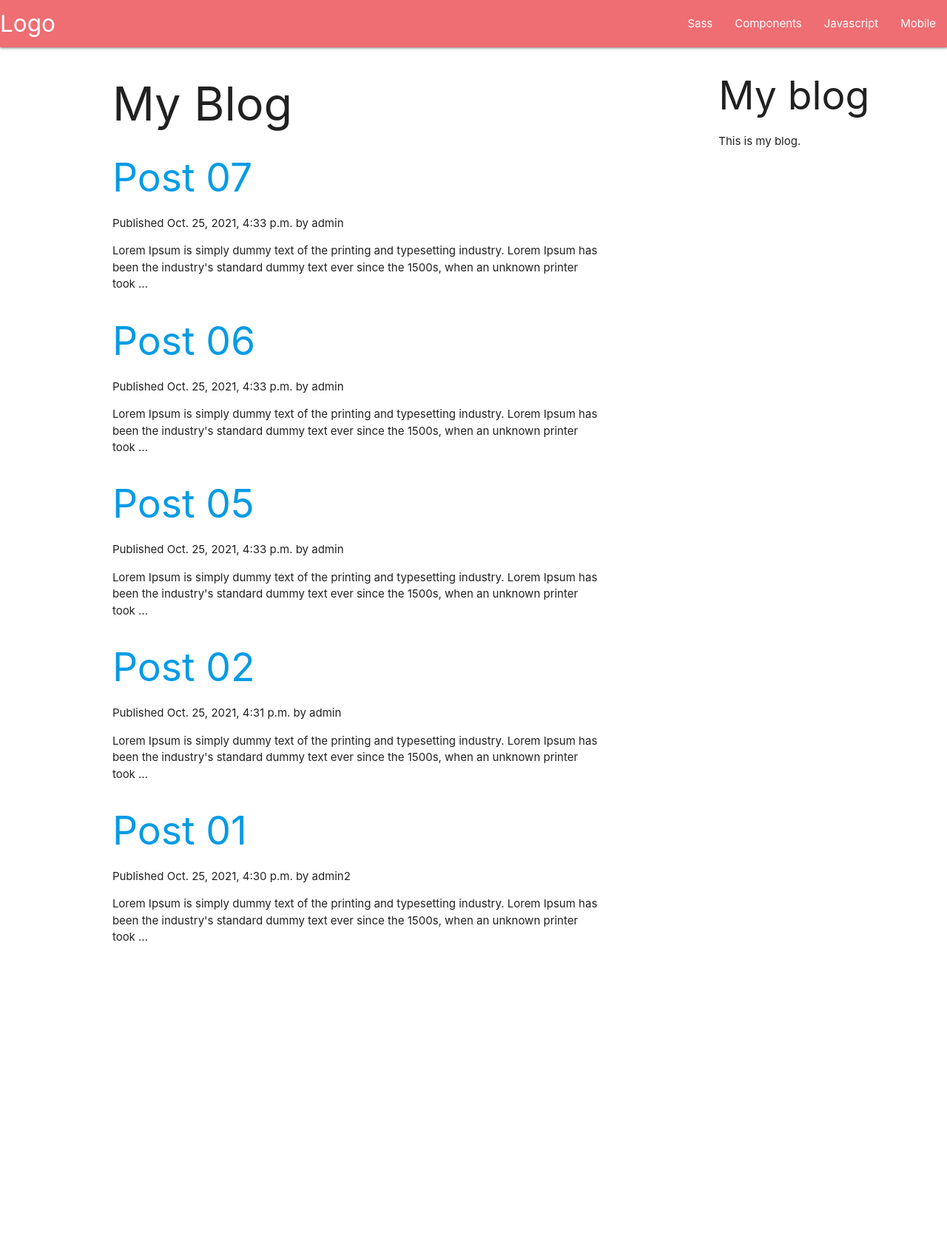
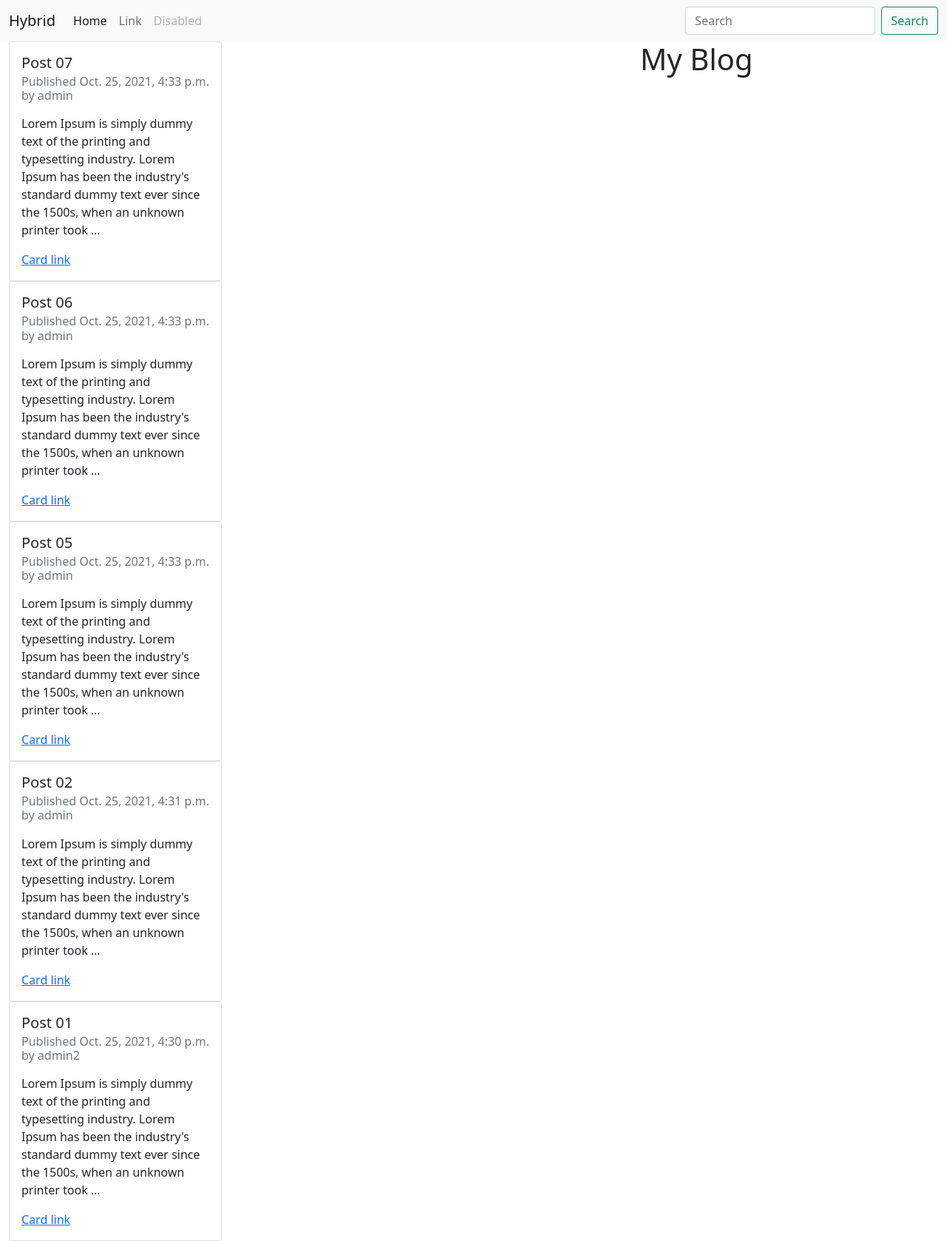
Before and after one commit to sabbir2609/Hybrid, a Django app: page /blog/ in a window 1280 px wide. Shown: the whole page at 74% size. Before the commit the page ends 1272 px from the top, so only its background shows below. Run offline with Django 3.2, Linux system fonts and the light colour scheme; data comes from the database, SQL or seed files in the repository.

Commit message:
bootstrap added

```diff
--- a/templates/base/base.html
+++ b/templates/base/base.html
@@ -1,21 +1,44 @@
-{% load static %}
-<!DOCTYPE html>
-<html>
+<!doctype html>
+<html lang="en">
 
 <head>
-    <title>{% block title %}{% endblock %}</title>
-    <link href="{% static 'css/blog/style.css' %}" rel="stylesheet">
+    <!-- Required meta tags -->
+    <meta charset="utf-8">
+    <meta name="viewport" content="width=device-width, initial-scale=1">
+
+    <!-- Bootstrap CSS -->
+    <link href="https://cdn.jsdelivr.net/npm/bootstrap@5.0.2/dist/css/bootstrap.min.css" rel="stylesheet"
+        integrity="sha384-EVSTQN3/azprG1Anm3QDgpJLIm9Nao0Yz1ztcQTwFspd3yD65VohhpuuCOmLASjC" crossorigin="anonymous">
+
+    <title>{% block title %} {% endblock %}</title>
 </head>
 
 <body>
-    <div id="content">
-        {% block content %}
-        {% endblock %}
-    </div>
-    <div id="sidebar">
-        <h2>My blog</h2>
-        <p>This is my blog.</p>
-    </div>
+    {% include 'base/navbar.html' %}
+
+    <div class="container-fluid">
+        <div class="row">
+            <div class="col-8">
+                {% block content %}
+                {% endblock %}
+            </div>
+            <div class="col-4">
+                <h1>My Blog</h1>
+            </div>
+        </div </div>
+
+        <!-- Optional JavaScript; choose one of the two! -->
+
+        <!-- Option 1: Bootstrap Bundle with Popper -->
+        <script src="https://cdn.jsdelivr.net/npm/bootstrap@5.0.2/dist/js/bootstrap.bundle.min.js"
+            integrity="sha384-MrcW6ZMFYlzcLA8Nl+NtUVF0sA7MsXsP1UyJoMp4YLEuNSfAP+JcXn/tWtIaxVXM"
+            crossorigin="anonymous"></script>
+
+        <!-- Option 2: Separate Popper and Bootstrap JS -->
+        <!--
+    <script src="https://cdn.jsdelivr.net/npm/@popperjs/core@2.9.2/dist/umd/popper.min.js" integrity="sha384-IQsoLXl5PILFhosVNubq5LC7Qb9DXgDA9i+tQ8Zj3iwWAwPtgFTxbJ8NT4GN1R8p" crossorigin="anonymous"></script>
+    <script src="https://cdn.jsdelivr.net/npm/bootstrap@5.0.2/dist/js/bootstrap.min.js" integrity="sha384-cVKIPhGWiC2Al4u+LWgxfKTRIcfu0JTxR+EQDz/bgldoEyl4H0zUF0QKbrJ0EcQF" crossorigin="anonymous"></script>
+    -->
 </body>
 
 </html>
--- a/templates/base/navbar.html
+++ b/templates/base/navbar.html
@@ -1,19 +1,26 @@
-<nav>
-    <div class="nav-wrapper">
-        <a href="#!" class="brand-logo">Logo</a>
-        <a href="#" data-target="mobile-demo" class="sidenav-trigger"><i class="material-icons">menu</i></a>
-        <ul class="right hide-on-med-and-down">
-            <li><a href="sass.html">Sass</a></li>
-            <li><a href="badges.html">Components</a></li>
-            <li><a href="collapsible.html">Javascript</a></li>
-            <li><a href="mobile.html">Mobile</a></li>
-        </ul>
+<nav class="navbar navbar-expand-lg navbar-light bg-light">
+    <div class="container-fluid">
+        <a class="navbar-brand" href="#">Hybrid</a>
+        <button class="navbar-toggler" type="button" data-bs-toggle="collapse" data-bs-target="#navbarTogglerDemo02"
+            aria-controls="navbarTogglerDemo02" aria-expanded="false" aria-label="Toggle navigation">
+            <span class="navbar-toggler-icon"></span>
+        </button>
+        <div class="collapse navbar-collapse" id="navbarTogglerDemo02">
+            <ul class="navbar-nav me-auto mb-2 mb-lg-0">
+                <li class="nav-item">
+                    <a class="nav-link active" aria-current="page" href="#">Home</a>
+                </li>
+                <li class="nav-item">
+                    <a class="nav-link" href="#">Link</a>
+                </li>
+                <li class="nav-item">
+                    <a class="nav-link disabled" href="#" tabindex="-1" aria-disabled="true">Disabled</a>
+                </li>
+            </ul>
+            <form class="d-flex">
+                <input class="form-control me-2" type="search" placeholder="Search" aria-label="Search">
+                <button class="btn btn-outline-success" type="submit">Search</button>
+            </form>
+        </div>
     </div>
 </nav>
-
-<ul class="sidenav" id="mobile-demo">
-    <li><a href="sass.html">Sass</a></li>
-    <li><a href="badges.html">Components</a></li>
-    <li><a href="collapsible.html">Javascript</a></li>
-    <li><a href="mobile.html">Mobile</a></li>
-</ul>
--- a/templates/blog/blog-base.html
+++ b/templates/blog/blog-base.html
@@ -1,11 +1,18 @@
 {% load static %}
 <!DOCTYPE html>
-<html>
 
 <head>
+    {% load static %}
+    <!--Let browser know website is optimized for mobile-->
+    <meta name="viewport" content="width=device-width, initial-scale=1.0" />
+
+    <!--Import Google Icon Font-->
+    <link href="https://fonts.googleapis.com/icon?family=Material+Icons" rel="stylesheet">
+
+    <!-- Compiled and minified CSS -->
+    <link rel="stylesheet" href="{% static 'css/base/materialize.min.css' %}">
+
     <title>{% block title %} {% endblock %}</title>
-    <!-- Compiled and minified CSS -->
-    <link rel="stylesheet" href="https://cdnjs.cloudflare.com/ajax/libs/materialize/1.0.0/css/materialize.min.css">
 </head>
 
 <body>
@@ -29,7 +36,8 @@
     </div>
 
     <!-- Compiled and minified JavaScript -->
-    <script src="https://cdnjs.cloudflare.com/ajax/libs/materialize/1.0.0/js/materialize.min.js"></script>
+    <script src="{% static 'js/base/main.js' %}"></script>
+    <script src="{% static 'js/base/materialize.min.js' %}"></script>
 </body>
 
 </html>
--- a/templates/blog/post/detail.html
+++ b/templates/blog/post/detail.html
@@ -1,4 +1,4 @@
-{% extends "blog/blog-base.html" %}
+{% extends "base/base.html" %}
 {% block title %}{{ post.title }}{% endblock %}
 {% block content %}
 <h1>{{ post.title }}</h1>
--- a/templates/blog/post/list.html
+++ b/templates/blog/post/list.html
@@ -1,16 +1,14 @@
-{% extends "blog/blog-base.html" %}
+{% extends "base/base.html" %}
 {% block title %}My Blog{% endblock %}
 {% block content %}
-<h1>My Blog</h1>
 {% for post in posts %}
-<h2>
-    <a href="{{ post.get_absolute_url }}">
-        {{ post.title }}
-    </a>
-</h2>
-<p class="date">
-    Published {{ post.publish }} by {{ post.author }}
-</p>
-{{ post.body|truncatewords:30|linebreaks }}
+<div class="card" style="width: 18rem;">
+    <div class="card-body">
+        <h5 class="card-title">{{ post.title }}</h5>
+        <h6 class="card-subtitle mb-2 text-muted">Published {{ post.publish }} by {{ post.author }}</h6>
+        <p class="card-text">{{ post.body|truncatewords:30|linebreaks }}</p>
+        <a href="{{ post.get_absolute_url }}" class="card-link">Card link</a>
+    </div>
+</div>
 {% endfor %}
 {% endblock %}
```
Also changed, not shown: static/js/base/main.js (added).
